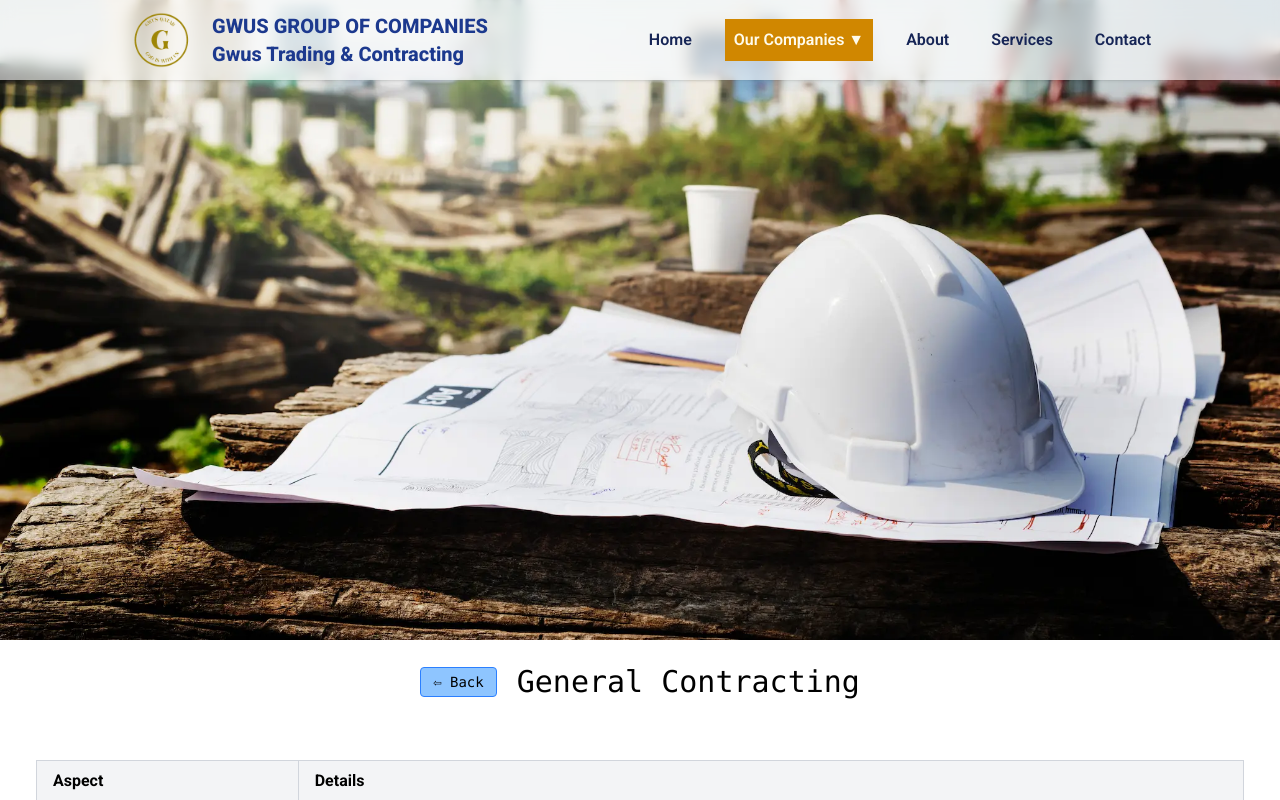
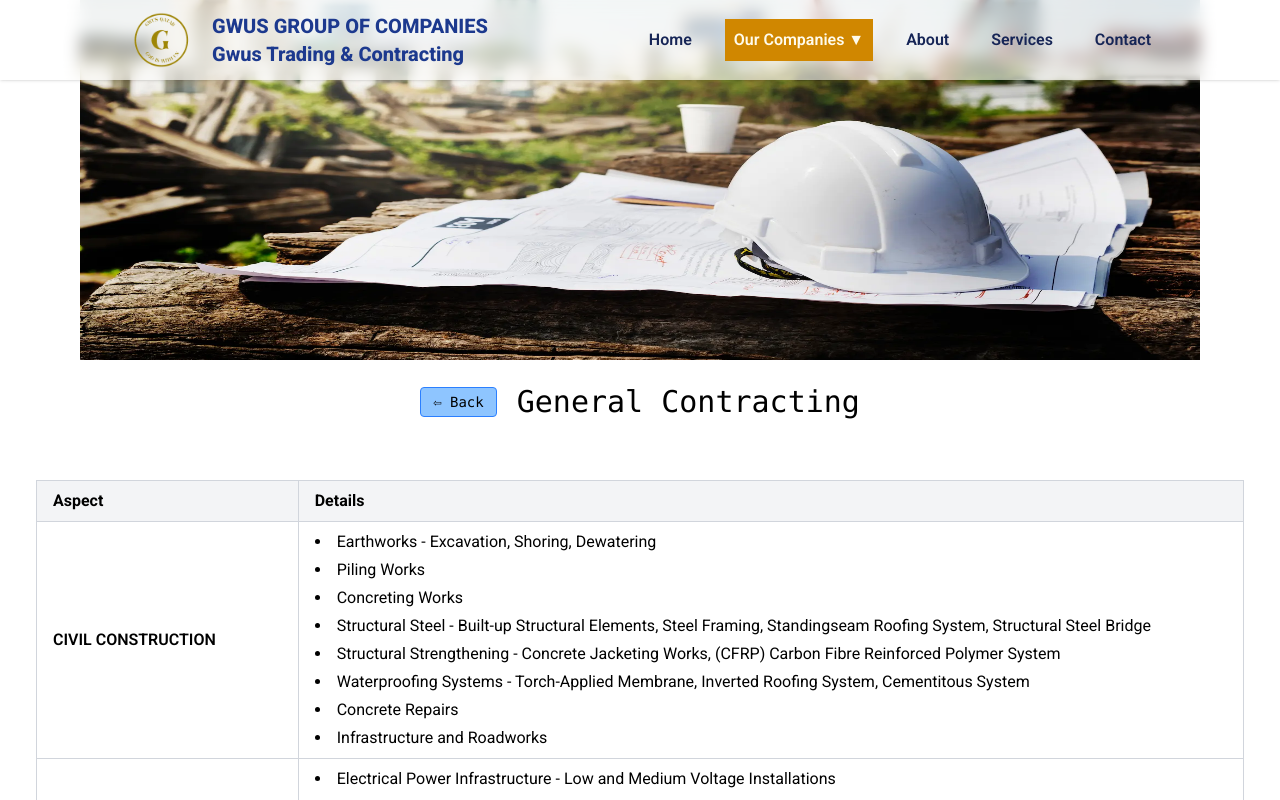
Before and after one commit to Hart-wiz/gwus-group, a React (Vite) app: page /gwustrading/general in a window 1280 px wide. Shown: the top 800 px of the page. Built offline with nearby package versions, Linux system fonts and the light colour scheme.

Commit message:
padded the sides of the pics in tradinggeneral page

```diff
--- a/src/pages/GwusTradinggeneral.jsx
+++ b/src/pages/GwusTradinggeneral.jsx
@@ -39,7 +39,7 @@ const GwusTradinggeneral = () => {
         <img
           src={front}
           alt="General Contracting Banner"
-          className="w-full h-auto"
+          className="w-full h-90 px-20"
         />
         <h1 className="text-center font-mono text-3xl py-6 flex justify-center items-center">
           <a
```
